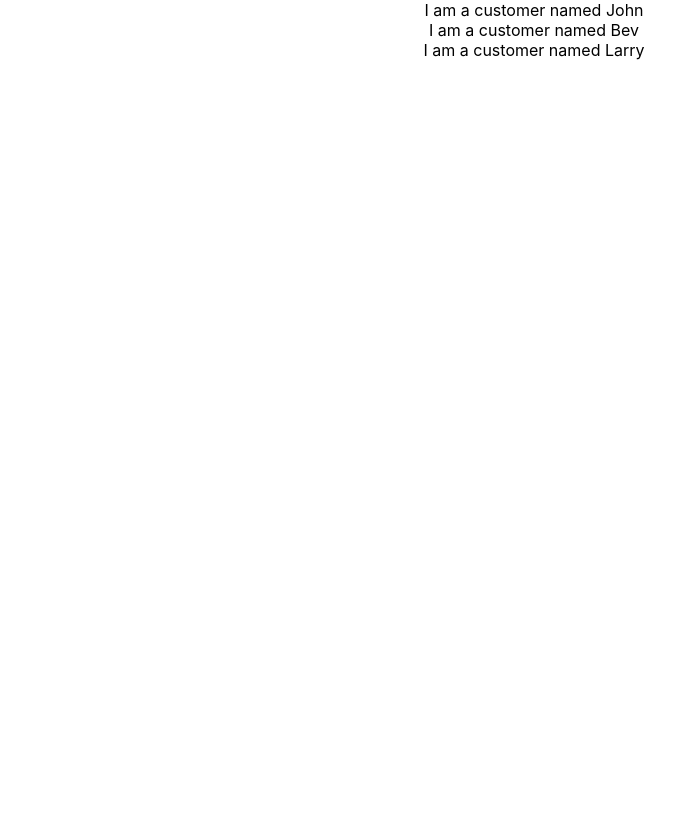
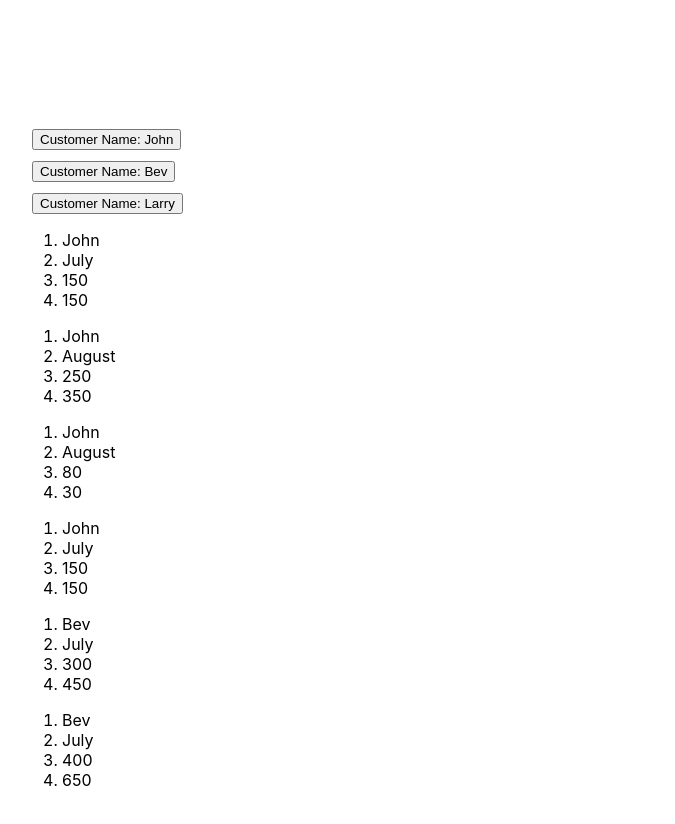
Before and after one commit to breadstickguy/rewardsCounter, a React (Create React App) app: page / in a window 1280 px wide. Shown: the top 824 px of the page, without its empty margins (106-781 px from the left). Before the commit the page ends 800 px from the top, so only its background shows below. Built offline with nearby package versions, Linux system fonts and the light colour scheme.

Commit message:
state update for name working

```diff
--- a/src/App.css
+++ b/src/App.css
@@ -1,5 +1,6 @@
 .App {
-  text-align: center;
+  text-align: left;
+  margin: 10%;
 }
 
 .App-logo {
@@ -11,6 +12,10 @@
   .App-logo {
     animation: App-logo-spin infinite 20s linear;
   }
+}
+
+.buttons {
+  margin: 10px;
 }
 
 .App-header {
--- a/src/App.js
+++ b/src/App.js
@@ -1,7 +1,10 @@
-import logo from './logo.svg';
 import './App.css';
-import { useState } from 'react';
+import { useEffect, useState } from 'react';
 import Customer from './Customer';
+import TransactionList from './TransactionList';
+import Transaction from './Transaction';
+
+
 
 // A retailer offers a rewards program to its customers, awarding points based on each recorded purchase.
 
@@ -10,8 +13,6 @@ import Customer from './Customer';
 // (e.g. a $120 purchase = 2x$20 + 1x$50 = 90 points).
 
 // Given a record of every transaction during a three-month period, calculate the reward points earned for each customer per month and total.
-
-
 
 // · Use React JS (do not use TypeScript)
 
@@ -22,15 +23,15 @@ import Customer from './Customer';
 // · Check solution into GitHub
 
 const transactionData = [
-  {name: "John", month: new Date('July 20').getMonth(), amount: 150 },
-  {name: "Bev", month: new Date('August 20').getMonth(), amount: 67 },
-  {name: "Larry", month: new Date('Sept 20').getMonth(), amount: 75 },
-  {name: "Bev", month: new Date('July 20').getMonth(), amount: 300 },
-  {name: "John", month: new Date('August 20').getMonth(), amount: 250 },
-  {name: "Larry", month: new Date('Sept 20').getMonth(), amount: 32 },
-  {name: "John", month: new Date('August 20').getMonth(), amount: 80 },
-  {name: "Bev", month: new Date('July 20').getMonth(), amount: 400 },
-  {name: "Larry", month: new Date('August 20').getMonth(), amount: 234 }
+  {name: "John", month: "July", amount: 150 },
+  {name: "Bev", month: "August", amount: 67 },
+  {name: "Larry", month: "Sept", amount: 75 },
+  {name: "Bev", month: "July", amount: 300 },
+  {name: "John", month: "August", amount: 250 },
+  {name: "Larry", month: "Sept", amount: 32 },
+  {name: "John", month: "August", amount: 80 },
+  {name: "Bev", month: "July", amount: 400 },
+  {name: "Larry", month: "August", amount: 234 }
 ];
 
 // transaction is a single object containing transaction data
@@ -60,10 +61,10 @@ const mapped = mapRewardsPoints(transactionData);
 const getCustomerNames = transactions => [...new Set(transactions.map(t => t.name))];
 
 // gets all transactions for a particular customer, transactions is an array of transaction data, customer is the particular name you are looking for
-const getTransactionsByCustomer = (transactions, customer) => transactions.filter(t => t.name === customer);
+const getTransactionsByCustomer = (transactions, customer = "John") => transactions.filter(t => t.name === customer);
 
 // get transactions by month
-const getTransactionsByMonth = (transactions, month) => transactions.filter(t => t.month === month);
+const getTransactionsByMonth = (transactions, month = "July") => transactions.filter(t => t.month === month);
 
 // sums up the total rewards points for the values passed in. Must have been mapped first
 const totalRewardsPoints = transactions => transactions.reduce((total, obj) => {
@@ -71,13 +72,38 @@ const totalRewardsPoints = transactions => transactions.reduce((total, obj) => {
 }, 0);
 
 console.log(mapped);
-console.log(totalRewardsPoints(getTransactionsByCustomer(mapped, "Bev")));
-
+console.log(getTransactionsByCustomer(mapped, "Bev"));
 
 function App() {
+  const [customerState, setCustomerState] = useState('');
+  const [transactionsState, setTransState] = useState([]);
+
+  useEffect(() => { console.log(customerState)}, [customerState]);
+  // console.log(customerState);
+
+  function handleClick(name) {
+    setCustomerState(name);
+    // console.log(customerState);
+  };
   return (
     <div className="App">
-      {[...getCustomerNames(mapped)].map(name => <Customer name={name}/>)}
+        {[...getCustomerNames(mapped)].map(name => <Customer name={name} onclick={handleClick}/>)}
+      <TransactionList>
+        {getTransactionsByCustomer(mapped).map(t => <Transaction
+                                                      name={t.name}
+                                                      month={t.month}
+                                                      amount={t.amount}
+                                                      points={t.points}/>
+                                              )
+        }
+        {getTransactionsByMonth(mapped).map(t => <Transaction
+                                                      name={t.name}
+                                                      month={t.month}
+                                                      amount={t.amount}
+                                                      points={t.points}/>
+                                              )
+        }
+      </TransactionList>
     </div>
   );
 }
--- a/src/Customer.js
+++ b/src/Customer.js
@@ -1,7 +1,9 @@
-function Customer({name}) {
+
+function Customer({name, onclick}) {
+
     return (
-      <div className="App">
-        <div>I am a customer named {name} </div>
+      <div className="buttons">
+            <button onClick={() => onclick(name)}>Customer Name: {name}</button>
       </div>
     );
   }
--- /dev/null
+++ b/src/Transaction.js
@@ -0,0 +1,14 @@
+function Transaction({name, month, amount, points}) {
+    return (
+      <div>
+        <ol>
+            <li>{name}</li>
+            <li>{month}</li>
+            <li>{amount}</li>
+            <li>{points}</li>
+        </ol>
+      </div>
+    );
+  }
+
+  export default Transaction;
--- /dev/null
+++ b/src/TransactionList.js
@@ -0,0 +1,10 @@
+
+function TransactionList({children}) {
+    return (
+      <div>
+        {children}
+      </div>
+    );
+  }
+
+  export default TransactionList;
```
Also changed, not shown: 2 other files (tests, documents, lock files or other folders).
